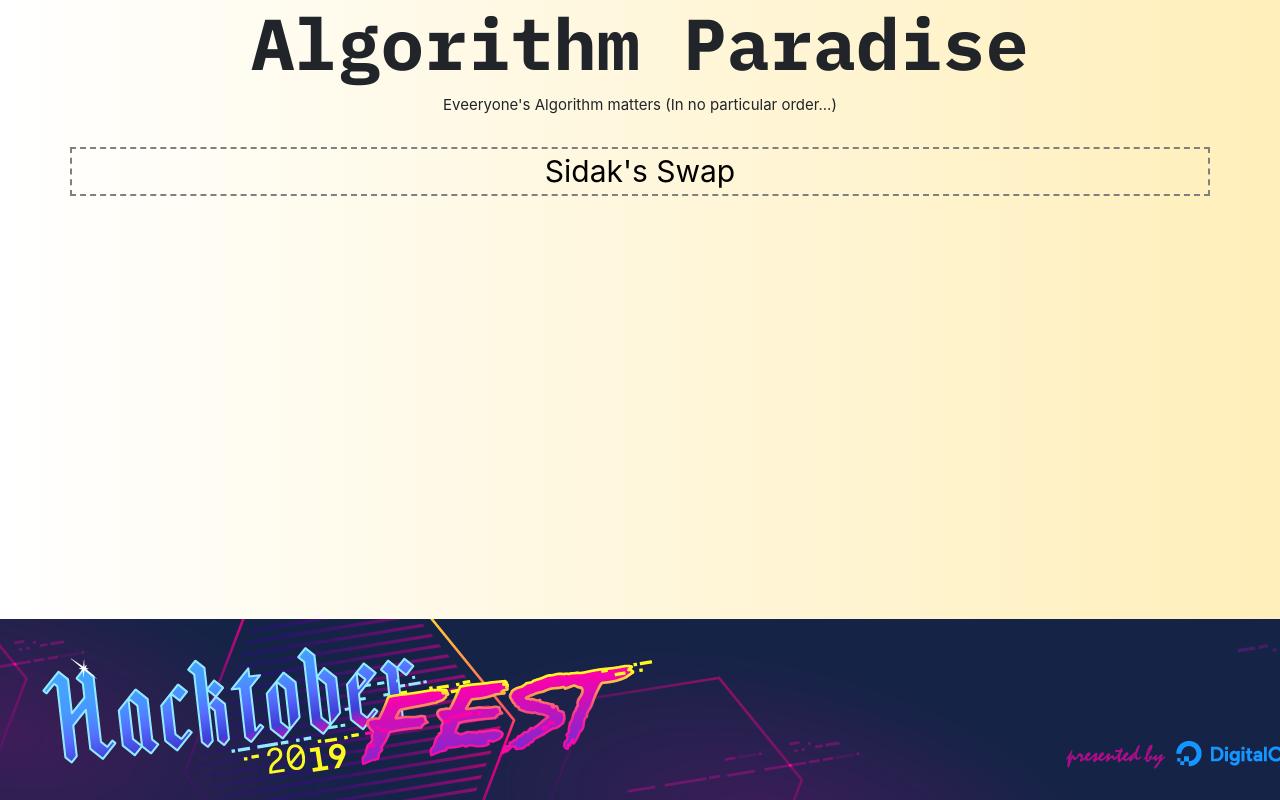
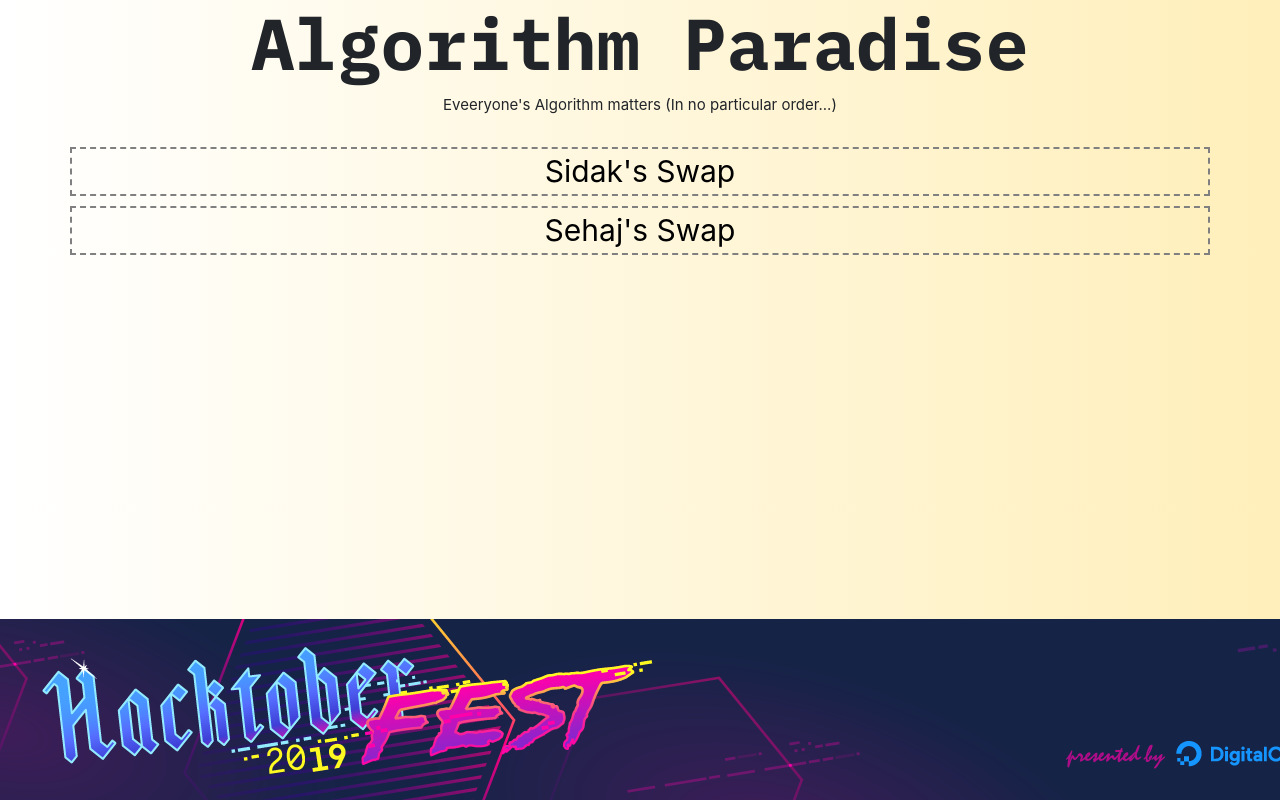
Before and after one commit to theNaut1lus/algorithm-paradise, a plain HTML site: page index.html in a window 1280 px wide. Drawn offline with nearby package versions, Linux system fonts and the light colour scheme.

Commit message:
addition of swap using new name

```diff
--- a/index.html
+++ b/index.html
@@ -19,6 +19,9 @@
             <div class="col-md-12 entry text-center">
                 <a href="entries/sidak-swap.html">Sidak's Swap</a>
             </div>
+             <div class="col-md-12 entry text-center">
+                <a href="entries/sehaj-swap.c">Sehaj's Swap</a>
+            </div>
         </div>
 
         <div class="fixed-bottom text-center">
```
